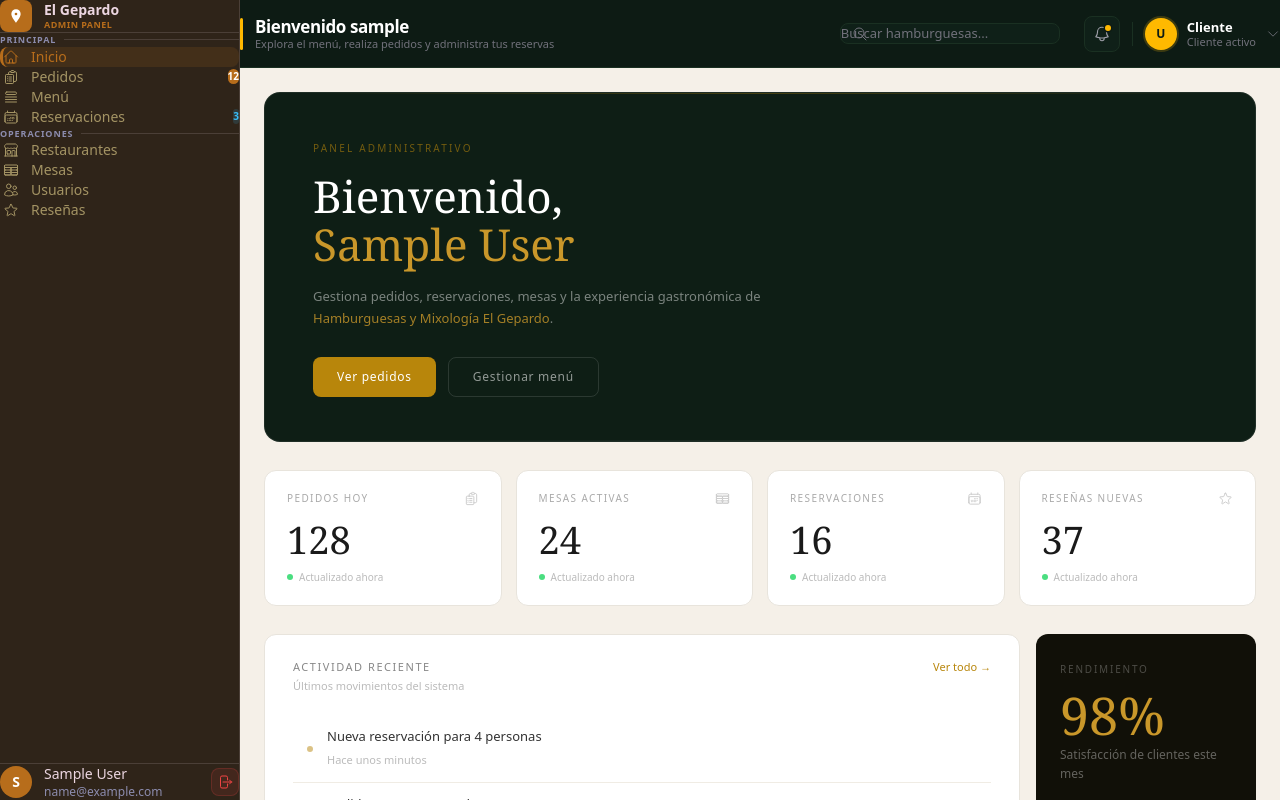
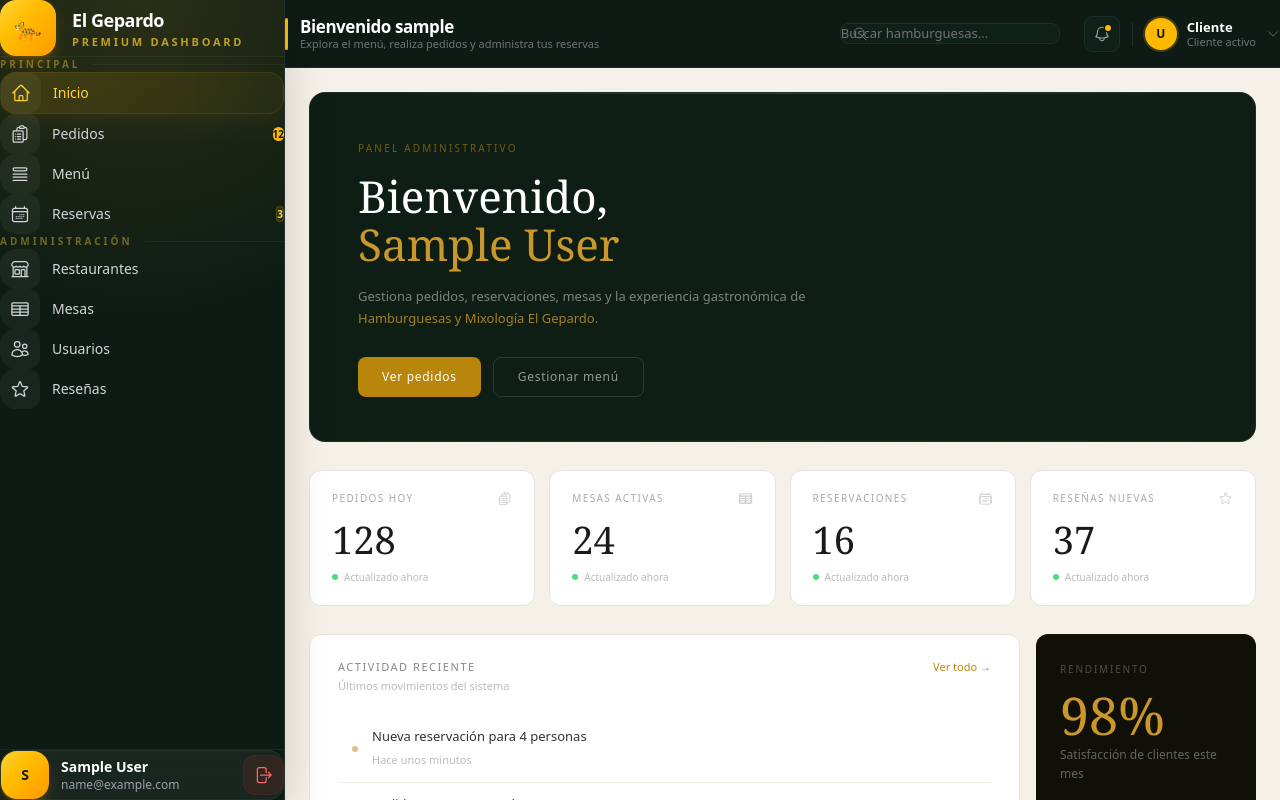
Before and after one commit to lcastro-2021276/BitCoiners-Mixologa-el-Gepardo, a React (Vite) app in the folder Restaurante - Hamburguesas-y-Mixologa-el-Gepardo/Client-AdminGepardo/: page /dashboard in a window 1280 px wide. Built offline with nearby package versions, Linux system fonts and the light colour scheme; sample sign-in values are in the browser's storage.

Commit message:
feat: update Sidebar Shared component with new props

```diff
--- a/Restaurante - Hamburguesas-y-Mixologa-el-Gepardo/Client-AdminGepardo/src/shared/components/layout/Sidebar.jsx
+++ b/Restaurante - Hamburguesas-y-Mixologa-el-Gepardo/Client-AdminGepardo/src/shared/components/layout/Sidebar.jsx
@@ -1,197 +1,366 @@
-// src/shared/components/layout/Sidebar.jsx
+// Sidebar.jsx
 import { NavLink } from "react-router-dom";
+
 import {
-  HomeIcon, ClipboardDocumentListIcon, UsersIcon,
-  CalendarDaysIcon, StarIcon, TableCellsIcon,
-  Bars3Icon, XMarkIcon, ArrowRightOnRectangleIcon,
+  HomeIcon,
+  ClipboardDocumentListIcon,
+  UsersIcon,
+  CalendarDaysIcon,
+  StarIcon,
+  TableCellsIcon,
+  XMarkIcon,
+  ArrowRightOnRectangleIcon,
   BuildingStorefrontIcon,
   QueueListIcon,
 } from "@heroicons/react/24/outline";
 
+export const Sidebar = ({
+  user,
+  onLogout,
+  isOpen,
+  onClose,
+}) => {
+
+  // =========================================
+  // DETECTAR SI ES CLIENTE
+  // =========================================
+  const isClient =
+    user?.role === "Cliente" ||
+    user?.role === "CLIENT";
+
+  // =========================================
+  // MENÚ DINÁMICO
+  // =========================================
   const NAV_SECTIONS = [
     {
       label: "Principal",
       items: [
-      { to: "/dashboard",              label: "Inicio",        icon: HomeIcon },
-      { to: "/dashboard/orders",       label: "Pedidos",       icon: ClipboardDocumentListIcon, badge: "12" },
-      { to: "/dashboard/menu",         label: "Menú",          icon: QueueListIcon }, // ← cambiar aquí
-      { to: "/dashboard/reservations", label: "Reservaciones", icon: CalendarDaysIcon, badgeInfo: "3" },
+        {
+          to: "/dashboard",
+          label: "Inicio",
+          icon: HomeIcon,
+        },
+        {
+          to: "/dashboard/orders",
+          label: "Pedidos",
+          icon: ClipboardDocumentListIcon,
+          badge: "12",
+        },
+        {
+          to: "/dashboard/menu",
+          label: "Menú",
+          icon: QueueListIcon,
+        },
+        {
+          to: "/dashboard/reservations",
+          label: "Reservas",
+          icon: CalendarDaysIcon,
+          badgeInfo: "3",
+        },
       ],
     },
+
     {
-    label: "Operaciones",
+      label: isClient ? "Explorar" : "Administración",
+
       items: [
-      { to: "/dashboard/restaurants", label: "Restaurantes", icon: BuildingStorefrontIcon },
-      { to: "/dashboard/tables",      label: "Mesas",        icon: TableCellsIcon },
-      { to: "/dashboard/users",       label: "Usuarios",     icon: UsersIcon },
-      { to: "/dashboard/reviews",     label: "Reseñas",      icon: StarIcon },
+        {
+          to: "/dashboard/restaurants",
+          label: "Restaurantes",
+          icon: BuildingStorefrontIcon,
+        },
+
+        {
+          to: "/dashboard/tables",
+          label: "Mesas",
+          icon: TableCellsIcon,
+        },
+
+        // SOLO ADMIN VE USUARIOS
+        ...(!isClient
+          ? [
+              {
+                to: "/dashboard/users",
+                label: "Usuarios",
+                icon: UsersIcon,
+              },
+            ]
+          : []),
+
+        {
+          to: "/dashboard/reviews",
+          label: "Reseñas",
+          icon: StarIcon,
+        },
       ],
     },
   ];
 
-export const Sidebar = ({ user, onLogout, isOpen, onClose }) => {
   return (
     <aside
       className={`
-        fixed top-0 left-0 z-30 h-full w-60 flex flex-col
+        fixed left-0 top-0 z-40
+        flex h-screen w-[285px] flex-col
+        overflow-hidden
+        border-r border-white/10
+        bg-[#0d1b14]
+        shadow-2xl
         transition-transform duration-300
-        lg:translate-x-0 lg:static lg:z-auto
+        lg:static lg:translate-x-0
         ${isOpen ? "translate-x-0" : "-translate-x-full"}
       `}
-      style={{
-        background: "var(--bg-primary)",
-        borderRight: "1px solid var(--border-color)",
-      }}
     >
+
+      {/* GLOW */}
+      <div
+        className="
+          absolute inset-0
+          bg-[radial-gradient(circle_at_top,rgba(251,191,36,0.12),transparent_40%)]
+          pointer-events-none
+        "
+      />
+
       {/* BRAND */}
+      <div className="relative border-b border-white/5 px-6 py-6">
+
+        <div className="flex items-center justify-between">
+
+          <div className="flex items-center gap-4">
+
             <div
-        className="px-4 py-5"
-        style={{ borderBottom: "1px solid var(--border-color)" }}
+              className="
+                flex h-14 w-14 items-center justify-center
+                rounded-2xl
+                bg-gradient-to-br from-amber-300 to-amber-500
+                text-[22px]
+                shadow-lg shadow-amber-500/20
+              "
             >
-        <div className="flex items-center justify-between">
-          <div className="flex items-center gap-3">
-            <div
-              className="w-8 h-8 rounded-lg flex items-center justify-center flex-shrink-0"
-              style={{ background: "var(--color-accent)" }}
+              🐆
+            </div>
+
+            <div>
+
+              <h2 className="text-lg font-bold tracking-tight text-white">
+                El Gepardo
+              </h2>
+
+              <p
+                className="
+                  text-[11px]
+                  font-semibold uppercase tracking-[0.25em]
+                  text-amber-300/70
+                "
               >
-              <svg width="16" height="16" viewBox="0 0 24 24" fill="#fff">
-                <path d="M12 2C8 2 5 5 5 9c0 5 7 13 7 13s7-8 7-13c0-4-3-7-7-7zm0 9a2 2 0 1 1 0-4 2 2 0 0 1 0 4z"/>
-              </svg>
-            </div>
-            <div>
-              <p
-                className="text-sm font-bold leading-tight"
-                style={{ color: "var(--text-primary)" }}
-              >
-                El Gepardo
+                {isClient ? "Cliente Panel" : "Premium Dashboard"}
               </p>
-              <p
-                className="font-semibold uppercase tracking-wider"
-                style={{ color: "var(--color-accent)", fontSize: "9px" }}
-              >
-                Admin Panel
-              </p>
+
             </div>
           </div>
 
-          {/* Cerrar en mobile */}
           <button
-            className="lg:hidden"
             onClick={onClose}
-            style={{ color: "var(--text-muted)" }}
+            className="
+              rounded-xl p-2 text-zinc-400
+              transition-all duration-200
+              hover:bg-white/10
+              hover:text-white
+              lg:hidden
+            "
           >
-            <XMarkIcon className="w-5 h-5" />
+            <XMarkIcon className="h-5 w-5" />
           </button>
         </div>
       </div>
 
-      {/* NAV */}
-      <nav className="flex-1 px-3 py-4 overflow-y-auto space-y-5">
+      {/* NAVIGATION */}
+      <nav className="relative flex-1 overflow-y-auto px-4 py-6">
+
+        <div className="space-y-8">
+
           {NAV_SECTIONS.map(({ label, items }) => (
             <div key={label}>
 
-            {/* Section label */}
-            <div className="flex items-center gap-2 px-2 mb-2">
+              {/* LABEL */}
+              <div className="mb-3 flex items-center gap-3 px-2">
+
                 <span
-                className="font-semibold uppercase tracking-widest"
-                style={{ color: "var(--text-muted)", fontSize: "9px" }}
+                  className="
+                    text-[10px]
+                    font-bold uppercase tracking-[0.3em]
+                    text-amber-300/40
+                  "
                 >
                   {label}
                 </span>
-              <div
-                className="flex-1 h-px"
-                style={{ background: "var(--border-color)" }}
-              />
+
+                <div className="h-px flex-1 bg-white/5" />
               </div>
 
-            {/* Items */}
-            {items.map(({ to, label: lbl, icon: Icon, badge, badgeInfo }) => (
+              {/* LINKS */}
+              <div className="space-y-2">
+
+                {items.map(
+                  ({
+                    to,
+                    label: lbl,
+                    icon: Icon,
+                    badge,
+                    badgeInfo,
+                  }) => (
                     <NavLink
                       key={to}
                       to={to}
                       end={to === "/dashboard"}
-                className={({ isActive }) =>
-                  `flex items-center gap-3 px-3 py-2.5 rounded-lg text-sm font-medium transition mb-0.5
-                  ${isActive ? "" : "hover:opacity-80"}`
+                      onClick={onClose}
+                      className={({ isActive }) => `
+                        group relative flex items-center gap-3
+                        overflow-hidden
+                        rounded-2xl px-3 py-3
+                        text-sm font-medium
+                        transition-all duration-300
+
+                        ${
+                          isActive
+                            ? `
+                              bg-gradient-to-r
+                              from-amber-400/15
+                              to-amber-300/5
+                              text-amber-300
+                              border border-amber-400/10
+                              shadow-lg shadow-amber-500/5
+                            `
+                            : `
+                              text-zinc-300
+                              hover:bg-white/5
+                              hover:text-white
+                            `
                         }
-                style={({ isActive }) => ({
-                  background: isActive ? "rgba(183,109,27,0.15)" : "transparent",
-                  color: isActive ? "var(--color-accent)" : "var(--text-secondary)",
-                  borderLeft: isActive
-                    ? "3px solid var(--color-accent)"
-                    : "3px solid transparent",
-                })}
-                onClick={onClose}
+                      `}
                     >
-                <Icon className="w-4 h-4 flex-shrink-0" />
-                <span className="flex-1">{lbl}</span>
 
+                      {/* ACTIVE LINE */}
+                      <div
+                        className="
+                          absolute left-0 top-0 h-full w-1
+                          rounded-r-full bg-amber-400
+                          opacity-0 transition-all duration-300
+                          group-hover:opacity-100
+                        "
+                      />
+
+                      {/* ICON */}
+                      <div
+                        className="
+                          flex h-10 w-10 items-center justify-center
+                          rounded-xl
+                          bg-white/5
+                          transition-all duration-300
+                          group-hover:scale-105
+                          group-hover:bg-white/10
+                        "
+                      >
+                        <Icon className="h-5 w-5" />
+                      </div>
+
+                      {/* LABEL */}
+                      <span className="flex-1 truncate">
+                        {lbl}
+                      </span>
+
+                      {/* BADGES */}
                       {badge && (
                         <span
-                    className="font-semibold px-1.5 py-0.5 rounded-full"
-                    style={{
-                      background: "var(--color-accent)",
-                      color: "#fff",
-                      fontSize: "10px",
-                    }}
+                          className="
+                            rounded-full
+                            bg-amber-400 px-2 py-1
+                            text-[10px] font-bold
+                            text-[#0d1b14]
+                          "
                         >
                           {badge}
                         </span>
                       )}
+
                       {badgeInfo && (
                         <span
-                    className="font-semibold px-1.5 py-0.5 rounded-full"
-                    style={{
-                      background: "rgba(56,189,248,0.15)",
-                      color: "#38bdf8",
-                      fontSize: "10px",
-                    }}
+                          className="
+                            rounded-full
+                            border border-amber-400/20
+                            bg-amber-400/10
+                            px-2 py-1
+                            text-[10px] font-semibold
+                            text-amber-300
+                          "
                         >
                           {badgeInfo}
                         </span>
                       )}
                     </NavLink>
+                  )
+                )}
+              </div>
+            </div>
           ))}
         </div>
-        ))}
       </nav>
 
-      {/* FOOTER USER */}
+      {/* FOOTER */}
+      <div className="relative border-t border-white/5 p-4">
+
         <div
-        className="px-4 py-4"
-        style={{ borderTop: "1px solid var(--border-color)" }}
+          className="
+            flex items-center gap-3
+            rounded-2xl border border-white/5
+            bg-white/5 p-3
+            backdrop-blur-md
+            transition-all duration-200
+            hover:bg-white/10
+          "
         >
-        <div className="flex items-center gap-3">
+
+          {/* AVATAR */}
           <div
-            className="w-8 h-8 rounded-full flex items-center justify-center text-sm font-bold flex-shrink-0"
-            style={{ background: "var(--color-accent)", color: "#fff" }}
+            className="
+              flex h-12 w-12 items-center justify-center
+              rounded-2xl
+              bg-gradient-to-br from-amber-300 to-amber-500
+              text-sm font-bold text-[#0d1b14]
+              shadow-lg shadow-amber-500/20
+            "
           >
             {user?.name?.charAt(0)?.toUpperCase() || "A"}
           </div>
-          <div className="overflow-hidden flex-1">
-            <p
-              className="text-sm font-medium truncate"
-              style={{ color: "var(--text-primary)" }}
-            >
-              {user?.name || "Administrador"}
+
+          {/* USER */}
+          <div className="min-w-0 flex-1">
+
+            <p className="truncate text-sm font-semibold text-white">
+              {isClient
+                ? user?.username || user?.name || "Cliente"
+                : user?.name || "Administrador"}
             </p>
-            <p className="text-xs truncate" style={{ color: "var(--text-muted)" }}>
-              {user?.email || "Super Admin"}
+
+            <p className="truncate text-xs text-zinc-400">
+              {user?.email || "admin@gepardo.com"}
             </p>
           </div>
+
+          {/* LOGOUT */}
           <button
             onClick={onLogout}
-            className="w-7 h-7 rounded-lg flex items-center justify-center flex-shrink-0 transition hover:opacity-80"
-            style={{
-              background: "rgba(239,68,68,0.1)",
-              border: "1px solid rgba(239,68,68,0.2)",
-            }}
-            title="Cerrar sesión"
+            className="
+              flex h-10 w-10 items-center justify-center
+              rounded-xl
+              border border-red-500/10
+              bg-red-500/10
+              text-red-400
+              transition-all duration-200
+              hover:scale-105
+              hover:bg-red-500/20
+            "
           >
-            <ArrowRightOnRectangleIcon
-              className="w-4 h-4"
-              style={{ color: "var(--color-error)" }}
-            />
+            <ArrowRightOnRectangleIcon className="h-5 w-5" />
           </button>
         </div>
       </div>
```
Lines whose indentation alone changed are shown as unchanged.
